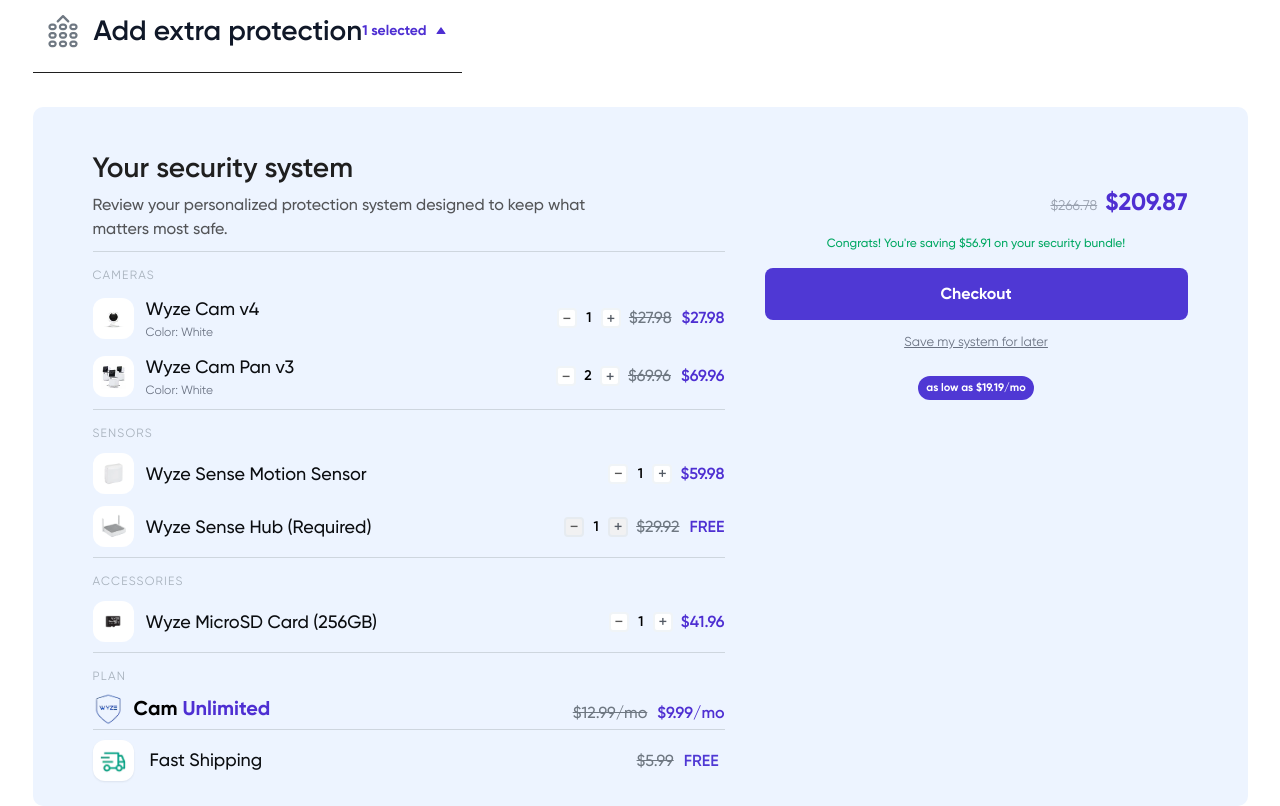
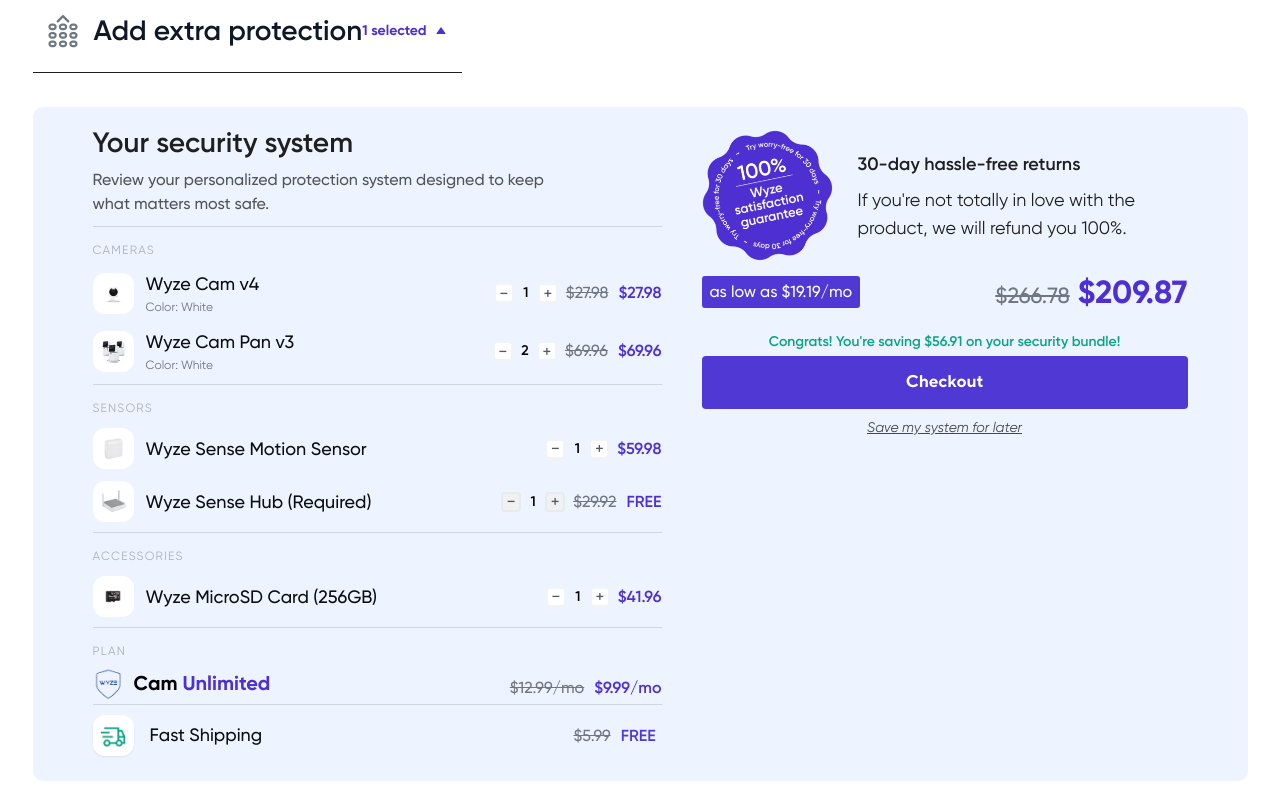
Before and after one commit to OmarElmoez/bundle-builder, a React (Vite) app: page / in a window 1280 px wide. Shown: the part 920-1726 px from the top of the page. After the commit the page ends 1701 px from the top, so only its background shows below. Built offline with nearby package versions, Linux system fonts and the light colour scheme.

Commit message:
add the satisfaction badge and its content

```diff
--- a/src/components/ReviewSection.tsx
+++ b/src/components/ReviewSection.tsx
@@ -61,8 +61,10 @@
     <div className="bg-[#EDF4FF] py-3.75 px-5 lg:px-15 md:rounded-[10px] flex flex-col lg:flex-row gap-10 md:mt-8.5">
       <div>
         <header>
-          <p className="text-[#484848] text-[10px] md:text-xs font-medium uppercase tracking-widest lg:hidden">Review</p>
-          <h2 className="text-[28px] font-semibold text-[#1F1F1F] mb-1 mt-6.25">
+          <p className="text-[#484848] text-[10px] md:text-xs font-medium uppercase tracking-widest lg:hidden">
+            Review
+          </p>
+          <h2 className="text-[28px] font-semibold text-[#1F1F1F] mb-1 mt-6.25 lg:mt-0">
             Your security system
           </h2>
           <p className="text-[#1F1F1FBF] text-xs md:text-sm lg:text-base font-medium w-[85%] mb-2.5">
@@ -159,7 +161,11 @@
                           </span>
                         )}
                         <span className="font-semibold text-[#4E2FD2] leading-none">
-                          {item.isFree ? "FREE" : item.unitPrice === 0 ? "FREE" : `$${item.lineTotal}`}
+                          {item.isFree
+                            ? "FREE"
+                            : item.unitPrice === 0
+                              ? "FREE"
+                              : `$${item.lineTotal}`}
                         </span>
                       </div>
                     </div>
@@ -254,41 +260,55 @@
         </div>
       </div>
 
-      <div className="w-full lg:w-85 flex flex-col flex-1 pt-2 lg:pt-16">
-        <div className="flex flex-col items-end w-full mb-4">
-          <div className="flex justify-end w-full items-end mb-2">
+      <div className="w-full md:min-w-121.5 flex flex-col flex-1 pt-2">
+        <div className="flex flex-col items-end w-full mb-1">
+
+          <div className="w-full flex md:flex-col">
+
+            <div className="flex justify-between items-center gap-6.25">
+              <div className="w-19.5 h-19.5 lg:w-32.75 lg:h-32.75 shrink-0">
+                <img src="/assets/images/satisfaction-badge.webp" alt="satisfaction badge" />
+              </div>
+
+              <div className="hidden md:block text-base lg:text-lg text-[#1F1F1F] space-y-2">
+                <h4 className="font-semibold">30-day hassle-free returns</h4>
+                <p>If you're not totally in love with the product, we will refund you 100%.</p>
+              </div>
+            </div>
+
+            <div className="flex flex-col md:flex-row md:justify-between items-end md:items-center w-full gap-2 py-2.5">
+              <span className="bg-[#4f38d4] text-white text-xs lg:text-base font-medium px-2 py-1 rounded-[3px]">
+                as low as $19.19/mo
+              </span>
               <div className="text-right">
                 {hasSavings && (
-                <span className="text-sm text-gray-400 line-through mr-2">
+                  <span className="text-lg lg:text-[22px] font-medium text-[#6F7882] line-through mr-2">
                     {formatPrice(totalOriginalPrice)}
                   </span>
                 )}
-              <span className="text-2xl font-bold text-[#4E2FD2]">
+                <span className="text-2xl lg:text-[32px] font-bold text-[#4E2FD2]">
                   {formatPrice(cartTotal)}
                 </span>
               </div>
             </div>
+          </div>
+
+
           {hasSavings && (
-            <p className="text-[#00a862] text-[12px] font-medium w-full text-center mt-2">
+            <p className="text-[#0AA288] text-xs lg:text-sm font-semibold w-full text-center mt-2">
               Congrats! You're saving {formatPrice(cartSavings)} on your
               security bundle!
             </p>
           )}
         </div>
 
-        <button className="w-full bg-[#4f38d4] text-white py-3.5 rounded-lg font-bold hover:bg-[#3d2ba8] transition-colors mb-3">
+        <button className="w-full bg-[#4f38d4] text-white text-[17px] py-3.5 rounded-sm font-bold font-ttnorms-pro hover:bg-[#3d2ba8] transition-colors">
           Checkout
         </button>
 
-        <button className="w-full text-[13px] text-gray-500 underline hover:text-gray-800 transition-colors">
+        <button className="w-full text-xs md:text-sm text-[#484848] italic underline hover:text-gray-800 transition-colors mt-2">
           Save my system for later
         </button>
-
-        <div className="mt-6 flex justify-center">
-          <span className="bg-[#4f38d4] text-white text-[11px] font-bold px-2 py-1 rounded-full">
-            as low as $19.19/mo
-          </span>
-        </div>
       </div>
     </div>
   );
```
Lines whose indentation alone changed are shown as unchanged.
